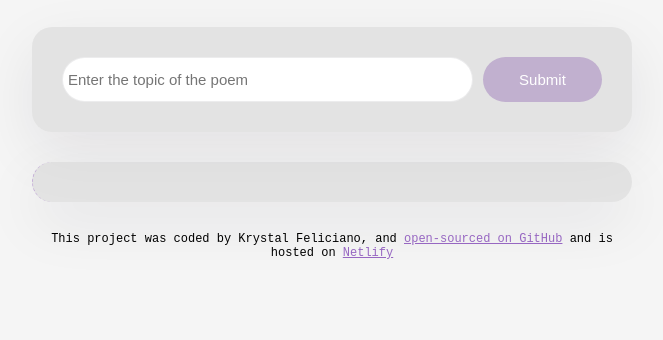
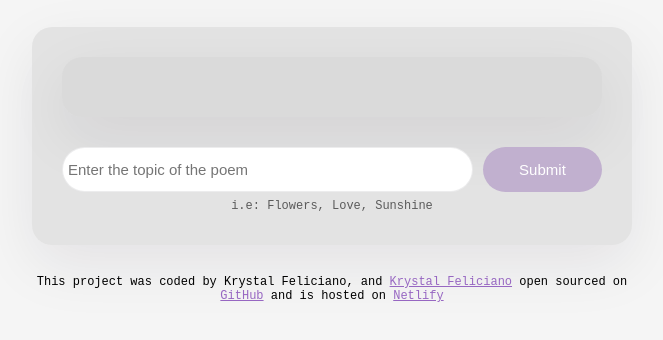
Before and after one commit to Kfeliciano94/AI-Poem-Project, a plain HTML site: page index.html in a window 1280 px wide. Shown: the part 168-508 px from the top of the page, without its empty margins (308-971 px from the left). Drawn offline with nearby package versions, Linux system fonts and the light colour scheme.

Commit message:
Added Code

```diff
--- a/index.html
+++ b/index.html
@@ -14,8 +14,10 @@
     <header>
         <h1>AI Poem Generator</h1>
     </header>
+    <div class="form-container">
 
     <main>
+        <div class="form-container"></div>
         <form id="poem-generator-form">
             <input
             type="text"
@@ -27,12 +29,14 @@
             />
             <input type="submit" class="submit-button"/>
         </form>
-        <div class="poem" id="poem"></div>
+        <div class="hint">i.e: Flowers, Love, Sunshine</div>
+        <div class="poem hidden" id="poem"></div>
+    </div>
     </main>
 
 
 
-    <footer>This project was coded by Krystal Feliciano, and <a href="https://github.com/Kfeliciano94"> open-sourced on GitHub</a> and is hosted on <a href="https://verdant-cactus-01ea6f.netlify.app/">Netlify</a></footer>
+    <footer>This project was coded by Krystal Feliciano, and <a href="https://github.com/Kfeliciano94">Krystal Feliciano</a> open sourced on <a href="https://github.com/Kfeliciano94/AI-Poem-Project">GitHub</a> and is hosted on <a href="https://verdant-cactus-01ea6f.netlify.app/">Netlify</a></footer>
     </div>
 
     <script src="src/index.js"></script>
--- a/src/index.js
+++ b/src/index.js
@@ -1,5 +1,5 @@
 function displayPoem(response) {
-    console.log("poem generator");
+
     new Typewriter("#poem", {
         strings: response.data.answer,
         autoStart: true,
@@ -19,10 +19,10 @@ function generatePoem(event) {
     let context ="Following the user instructions, please create a short poem.";
     let apiUrl = `https://api.shecodes.io/ai/v1/generate?prompt=${prompt}&context=${context}&key=${apiKey}`;
 
+let poemElement = document.querySelector("#poem");
+poemElement.classList.remove("hidden");
+poemElement.innerHTML = `<div class="generating">⏳ Generating a Poem about ${instructionsInput.value}</div>`;
 
-    console.log("generating poem");
-    console.log(`Prompt: ${prompt}`);
-    console.log(`Context: ${context}`);
 
 
     axios.get(apiUrl).then(displayPoem).catch(error => {
--- a/src/styles.css
+++ b/src/styles.css
@@ -27,16 +27,24 @@ h1 {
     color:rgba(43, 12, 71, 0.685);
 }
 
-form {
+.form-container {
     padding:30px;
     background-color:rgba(209, 209, 209, 0.493);
     box-shadow: 0px 20px 60px rgba(24, 19, 36, 0.08);
     border-radius: 20px;
-    display: flex;
     margin-bottom: 30px;
 }
+form {
+    display: flex;
 
+}
 
+.hint {
+    line-height: 1.5;
+    margin-top: 5px;
+    opacity: 0.6;
+    font-size: 12px;
+}
 
 
 .instructions {
@@ -73,6 +81,14 @@ border-radius: 20px;
 
 }
 
+.hidden {
+    display: none;
+}
+
+.poem strong{
+    color:rgba(43, 12, 71, 0.685);
+}
+
 footer {
     text-align: center;
     font-size: 12px;
```
